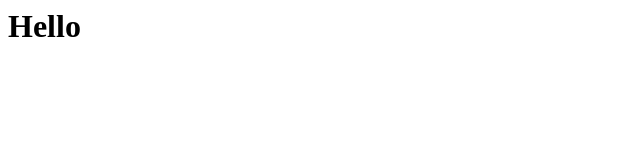
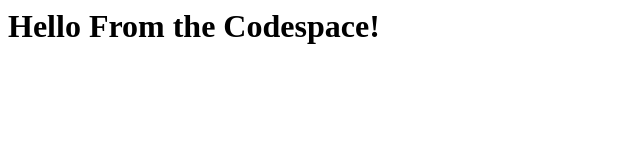
Before and after one commit to FilipeNastro/skills-code-with-codespaces, a plain HTML site: page index.html in a window 1280 px wide. Shown: the whole page, without its empty margins (0-640 px from the left). Drawn offline with Linux system fonts and the light colour scheme.

Commit message:
git commit -a -m "Adding hello from the codespace!"

```diff
--- a/index.html
+++ b/index.html
@@ -1,3 +1,3 @@
 <html>
-  <h1>Hello</h1>
+  <h1>Hello From the Codespace!</h1>
 </html>
```
